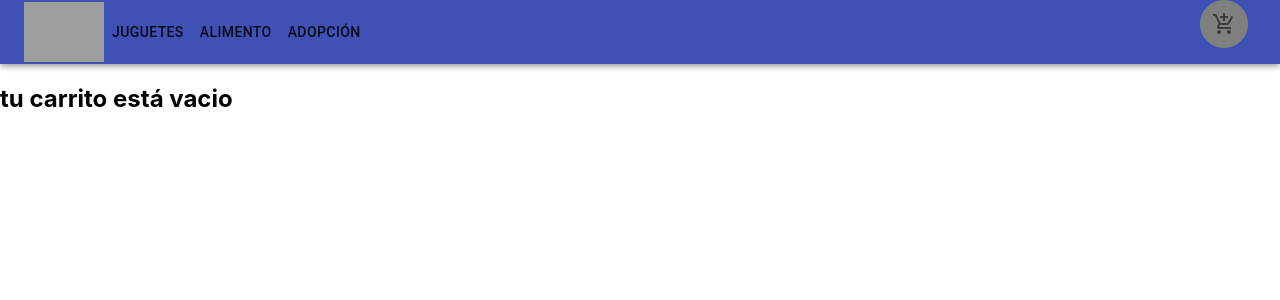
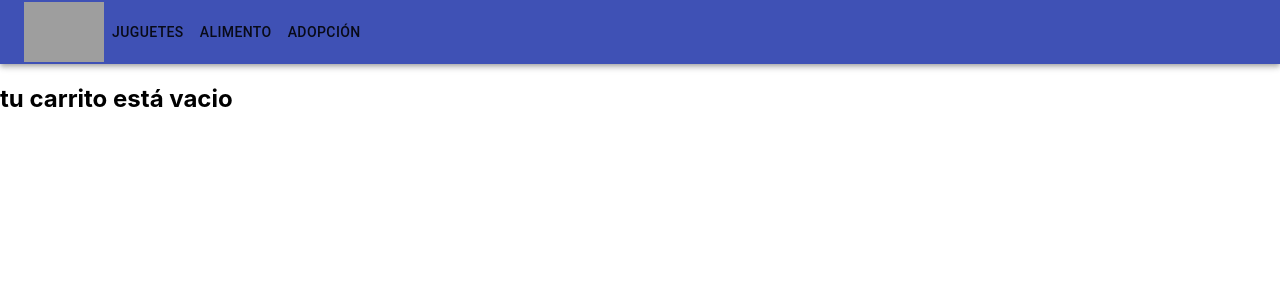
Before and after one commit to benetticarlos/ch-24900, a React (Create React App) app in the folder paw-house/: page /cart in a window 1280 px wide. Shown: the top 300 px of the page. Built offline with nearby package versions, Linux system fonts and the light colour scheme; grey boxes are pictures that could not be loaded.

Commit message:
cart widget count

```diff
--- a/paw-house/src/components/NavBar/NavBar.js
+++ b/paw-house/src/components/NavBar/NavBar.js
@@ -34,6 +34,9 @@ const useStyles = makeStyles({
     alignItems: 'flex-end',
     justifyContent: 'flex-end',
   },
+  cartButton: {
+    display: 'flex',
+  },
 });
 
 const NavBar = () => {
@@ -59,7 +62,7 @@ const NavBar = () => {
             </Link>
           </div>
         </Toolbar>
-        <Link to={'/cart'}>
+        <Link className={classes.cartButton} to={'/cart'}>
           <CartWidget />
         </Link>
       </AppBar>
--- a/paw-house/src/components/cartWidget/CartWidget.js
+++ b/paw-house/src/components/cartWidget/CartWidget.js
@@ -1,7 +1,8 @@
+import React, { useContext } from 'react';
 import { makeStyles } from '@material-ui/core';
-import React from 'react';
 import IconButton from '@material-ui/core/IconButton';
 import AddShoppingCartIcon from '@material-ui/icons/AddShoppingCart';
+import { CartContext } from '../../context/CartContext';
 
 const useStyles = makeStyles({
   cartbox: {
@@ -11,18 +12,33 @@ const useStyles = makeStyles({
     flexDirection: 'column',
   },
   cart: {
-    // width: '100%',
     backgroundColor: 'grey',
+  },
+  itemsCounter: {
+    textDecoration: 'none',
+    color: 'black',
+    placeSelf: 'center',
   },
 });
 
 export const CartWidget = () => {
   const classes = useStyles();
+  const { totalItems } = useContext(CartContext);
   return (
-    <div className={classes.cartbox}>
-      <IconButton aria-label="add to shopping cart" className={classes.cart}>
-        <AddShoppingCartIcon />
-      </IconButton>
+    <div>
+      {totalItems === 0 ? (
+        <></>
+      ) : (
+        <div className={classes.cartbox}>
+          <IconButton
+            aria-label="add to shopping cart"
+            className={classes.cart}
+          >
+            <AddShoppingCartIcon />
+          </IconButton>
+          <span className={classes.itemsCounter}>{totalItems}</span>
+        </div>
+      )}
     </div>
   );
 };
--- a/paw-house/src/context/CartContext.js
+++ b/paw-house/src/context/CartContext.js
@@ -1,56 +1,58 @@
-import {createContext, useState } from 'react'
+import { createContext, useState } from 'react';
 
 export const CartContext = createContext([]);
 
-const CartContextProvider = ({children}) => {
-
-  const [cart, setCart] = useState([])
-  const [totalPrice, setTotalPrice] = useState(0)
+const CartContextProvider = ({ children }) => {
+  const [cart, setCart] = useState([]);
+  const [totalPrice, setTotalPrice] = useState(0);
+  const [totalItems, setTotalItems] = useState(0);
 
   const isOnCart = (id) => {
-    const res = cart.some((prod) => prod.id === id)
-    return res
-  }
-
+    const res = cart.some((prod) => prod.id === id);
+    return res;
+  };
 
   const addToCart = (counter, item) => {
     if (isOnCart(item.id)) {
-      alert('Este producto ya está en el carrito!')
+      alert('Este producto ya está en el carrito!');
     } else {
       setCart([...cart, { ...item, cantidad: counter }]);
-      setTotalPrice(totalPrice + (counter * item.price))
+      setTotalPrice(totalPrice + counter * item.price);
+      setTotalItems(totalItems + counter);
     }
-  }
+  };
 
   const vaciarCarrito = () => {
-    setTotalPrice(0)
-    setCart([])
-  }
+    setTotalPrice(0);
+    setCart([]);
+    setTotalItems(0);
+  };
 
   const eliminarItem = (id, cantidad, precio) => {
+    const newCart = cart.filter((item) => item.id !== id);
+    setCart(newCart);
 
-      const newCart = cart.filter((item) => item.id !== id);
-      setCart(newCart);
-    console.log('cantidad :>> ', cantidad);
-    console.log('precio :>> ', precio);
+    newCart.length !== 0
+      ? setTotalPrice(totalPrice - cantidad * precio)
+      : setTotalPrice(0);
 
-
- newCart.length !== 0
-   ? setTotalPrice(totalPrice - cantidad * precio)
-   : setTotalPrice(0);
-
-
-  }
-
-
+    setTotalItems(totalItems - cantidad);
+  };
 
   return (
     <CartContext.Provider
-      value={{ addToCart, cart, vaciarCarrito, totalPrice, eliminarItem }}
+      value={{
+        addToCart,
+        cart,
+        vaciarCarrito,
+        totalPrice,
+        eliminarItem,
+        totalItems,
+      }}
     >
       {children}
     </CartContext.Provider>
   );
-}
+};
 
-export default  CartContextProvider
+export default CartContextProvider;
```
